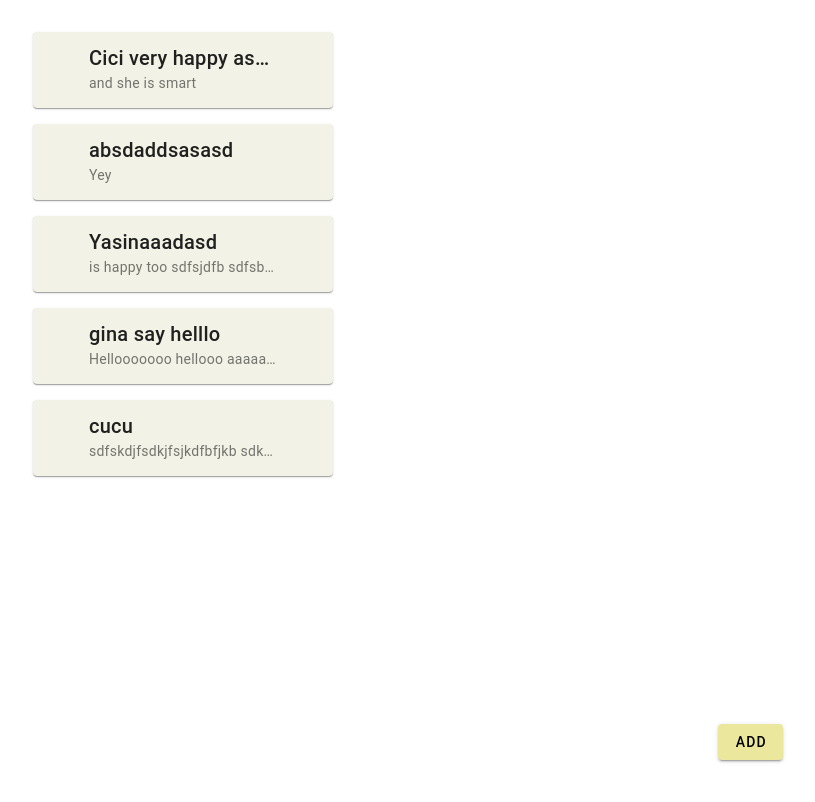
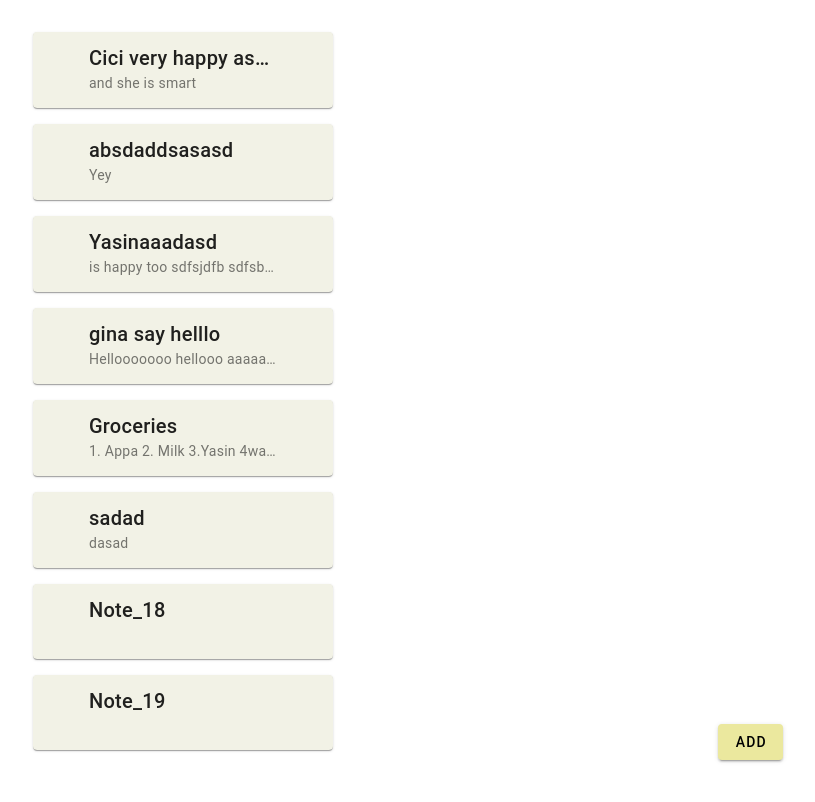
Before and after one commit to Crisaaaa/Notes, a Vue app: page / in a window 1280 px wide. Shown: the top 802 px of the page, without its empty margins (457-1272 px from the left). Built offline with nearby package versions, Linux system fonts and the light colour scheme; data requests are answered from the project's data file.

Commit message:
dialog click outside fix default number of note if no title

```diff
--- a/notesDb.json
+++ b/notesDb.json
@@ -12,7 +12,7 @@
     },
     {
       "title": "Yasinaaadasd",
-      "content": "is happy too\nsdfsjdfb\nsdfsbjsdf",
+      "content": "is happy too\nsdfsjdfb\nsdfsbjsdfadsad",
       "id": 8
     },
     {
@@ -21,9 +21,24 @@
       "id": 9
     },
     {
-      "title": "cucu",
-      "content": "sdfskdjfsdkjfsjkdfbfjkb\nsdkfhskdjfbsdkfjbsdjf\nsjkdfsjkgbskjgbskgjbskgj",
+      "title": "Groceries",
+      "content": "1. Appa\n2. Milk\n3.Yasin\n4wawa",
       "id": 10
+    },
+    {
+      "title": "sadad",
+      "content": "dasad",
+      "id": 11
+    },
+    {
+      "title": "Note_18",
+      "content": "",
+      "id": 18
+    },
+    {
+      "title": "Note_19",
+      "content": "",
+      "id": 19
     }
   ]
 }
--- a/src/components/NoteNew.vue
+++ b/src/components/NoteNew.vue
@@ -7,13 +7,13 @@
     <div class="text-h5 " style="margin-bottom:20px ">CREATE A NOTE</div>
     <v-form fast-fail @submit.prevent="onSubmit">
       <v-text-field
-          v-model="title"
+          v-model="note.title"
           label="Title"
           :style="{ minWidth: '250px', width: 'auto' }"
       ></v-text-field>
 
       <v-textarea
-          v-model="content"
+          v-model="note.content"
           label="Content"
           :style="{minHeight: '150px', minWidth: '500px'}"
 
@@ -26,19 +26,29 @@
 <script>
 import axios from "axios";
 
+
 export default {
   name: 'NoteNew',
   data() {
     return {
-      title: "",
-      content: ""
+      note: {
+        title: "",
+        content: ""
+      }
     }
   },
   methods: {
     async onSubmit() {
+      const res = await axios.get(`http://localhost:3001/notes`)
+      const notes = res.data
+      const maxId = notes.length > 0 ? Math.max(...notes.map(n => n.id)) : 0
+      const nextId = maxId + 1
+      if (this.note.title === "") {
+        this.note.title = `Note_${nextId}`
+      }
       await axios.post(` http://localhost:3001/notes`, {
-        title: this.title,
-        content: this.content
+        title: this.note.title,
+        content: this.note.content
       })
       this.$router.push('/')
     }
--- a/src/components/NoteShow.vue
+++ b/src/components/NoteShow.vue
@@ -58,11 +58,6 @@
         <v-spacer></v-spacer>
 
         <v-btn
-            text="Edit"
-            color="primary"
-        ></v-btn>
-
-        <v-btn
             text="Save"
             color="green"
             @click="onSave"
@@ -85,6 +80,11 @@ export default {
     note(val) {
       this.localNote = {...val}
     },
+    dialog(val) {
+      if (val == false) {
+        this.$emit('noteChanged')
+      }
+    }
   },
   props: {
     dialog: Boolean,
--- a/src/components/NotesCard.vue
+++ b/src/components/NotesCard.vue
@@ -1,10 +1,11 @@
 <template>
     <v-card
     :title="note.title"
-    :subtitle="note.content"
+    :subtitle="note.content || ''"
     class=" mb-4 px-10 crisa-note-card "
      width="300"
      hover
+     style="min-height: 75px"
      > </v-card>
 </template>
 
```
Lines whose indentation alone changed are shown as unchanged.
